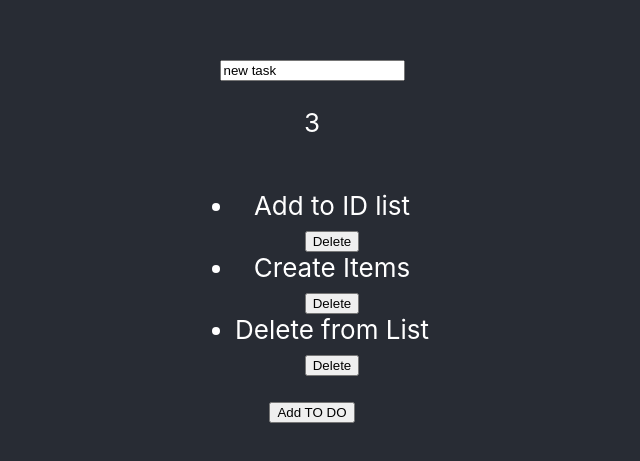
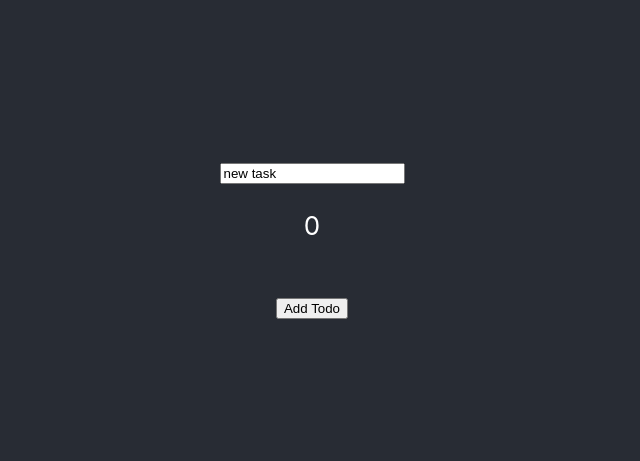
Before and after one commit to Trielawr/Hw2-todolist, a React (Create React App) app: page / in a window 1280 px wide. Shown: the part 159-620 px from the top of the page, without its empty margins (328-968 px from the left). Built offline with nearby package versions, Linux system fonts and the light colour scheme.

Commit message:
Home Work 4 not ready
Переписати функціональний компонент на Класовий.
Поки не можу зробити робочою кнопку Delete. Не передається id в функцію видалення

```diff
--- a/src/App.js
+++ b/src/App.js
@@ -1,12 +1,14 @@
-import AddList from './AddList';
+//import AddList from './AddList';
 import './App.css';
+import ClassComponent from './ClassComponent';
 
 
 function App() {
   return (
     <div className="App">
       <header className="App-header">
-        <AddList />
+        {/* <AddList /> */}
+        <ClassComponent/>
       </header>
     </div >
   );
--- /dev/null
+++ b/src/ClassComponent.js
@@ -0,0 +1,49 @@
+import React, { Component } from 'react'
+import AddListItems from './AddListItems';
+import ButtonComponent from './ButtonComponent';
+
+
+
+class ClassComponent extends Component {
+    state = {
+        uuid: 0,
+        todos: [],
+        input: "new task",
+    }
+
+    onChangeHandler =(e) => {
+        const value = e.target.value;
+           this.setState({ input: value });
+
+    }
+
+    onClickHandler = (e) => {
+        this.setState({ uuid: crypto.randomUUID()});
+        this.setState({ todos: [...this.state.todos, {id: this.state.uuid, todo: this.state.input}] });
+        this.setState({ input: "new task" });
+    }
+
+    onDeleteHandler = (id) => {
+        console.log(this.state.todos.id);
+        const newTodos = this.state.todos.filter(id => this.state.todos.id !== id);
+        this.setState({ todos: newTodos });
+    }
+
+    render() {
+       return (
+      <>
+          <input value={this.state.input} onChange={this.onChangeHandler}/>
+               <p>{this.state.todos.length}</p>
+               {this.state.todos.map(element => <AddListItems key={element.id} id={element.id} element={element.todo}>
+                   <ButtonComponent type={"button"} text={"Delete"} onClick={()=>this.onDeleteHandler(element.id)} />
+               </AddListItems>)}
+               <br/>
+               <button type="button" onClick={ this.onClickHandler }> Add Todo</button>
+          </>
+  )
+
+    }
+
+}
+
+export default ClassComponent;
```
